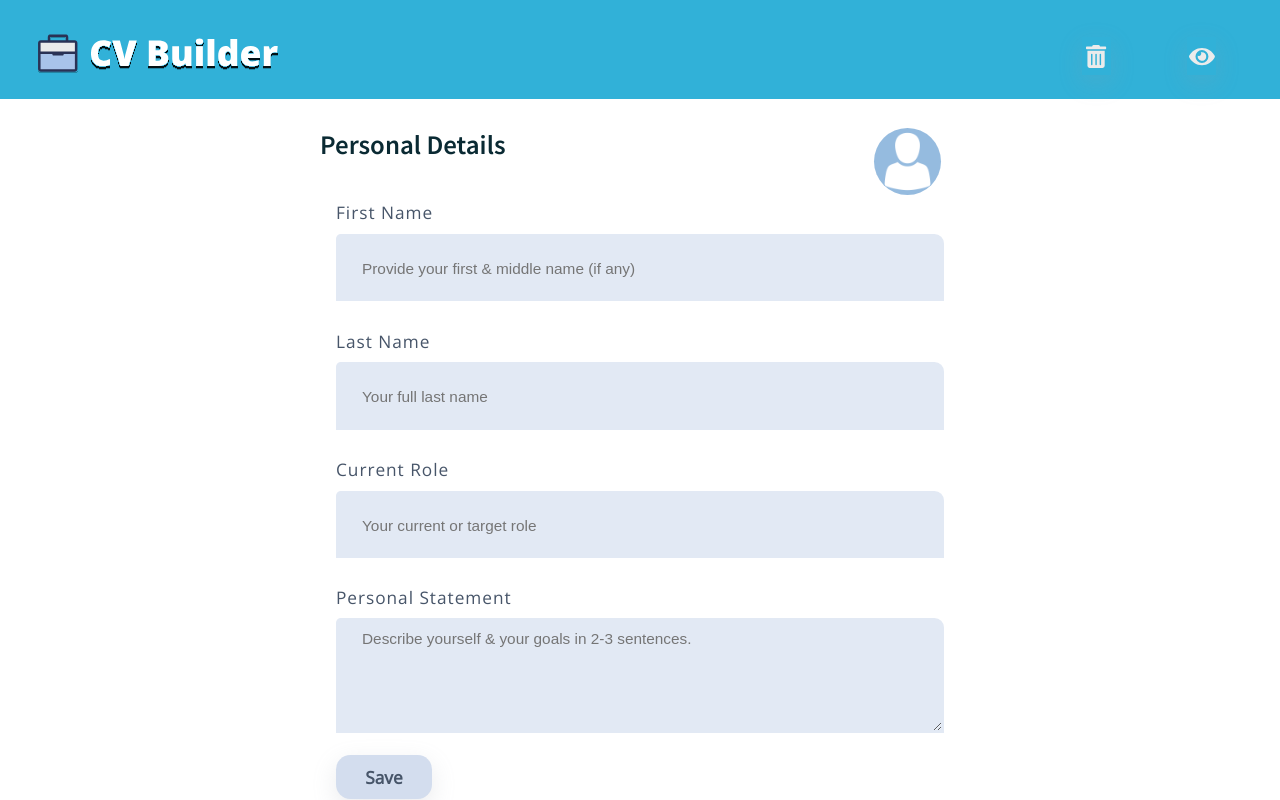
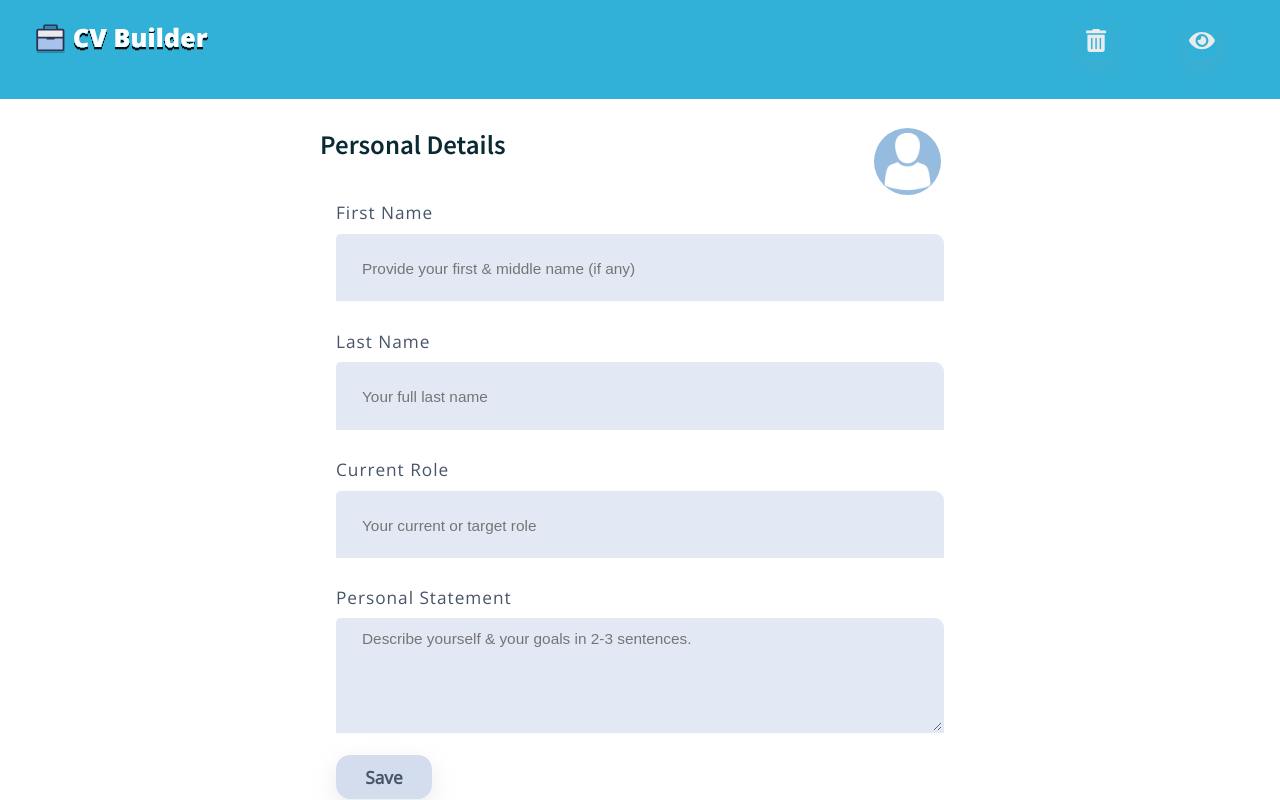
Before and after one commit to developedbygeo/Resume-builder, a React (Create React App) app: page / in a window 1280 px wide. Shown: the top 800 px of the page. Built offline with nearby package versions, Linux system fonts and the light colour scheme.

Commit message:
style: Adjusting logo size & figcaption's font size for desktop - also hiding overflow for print

```diff
--- a/src/components/shared/Container.styled.js
+++ b/src/components/shared/Container.styled.js
@@ -92,6 +92,9 @@ export const Container = styled.div`
     &::-webkit-scrollbar-thumb:hover {
       background-color: ${({ theme }) => theme.colors.cta.standard};
     }
+    @media print {
+      overflow-y: hidden;
+    }
 
     & > div {
       ${previewInnerContGrid}
@@ -165,6 +168,9 @@ export const LogoContainer = styled.div`
     @media ${devices.phoneSmallLandscape} {
       max-height: 14vh;
     }
+    @media ${devices.desktop} {
+      max-height: 10vh;
+    }
   }
 `;
 
@@ -237,6 +243,9 @@ export const ProgressFigcaption = styled.figcaption`
   font-weight: 400;
   width: inherit;
   max-width: 100%;
+  @media ${devices.desktop} {
+    font-size: 1.8rem;
+  }
 `;
 
 const imageSizing = ({ imageSize }) => {
```
